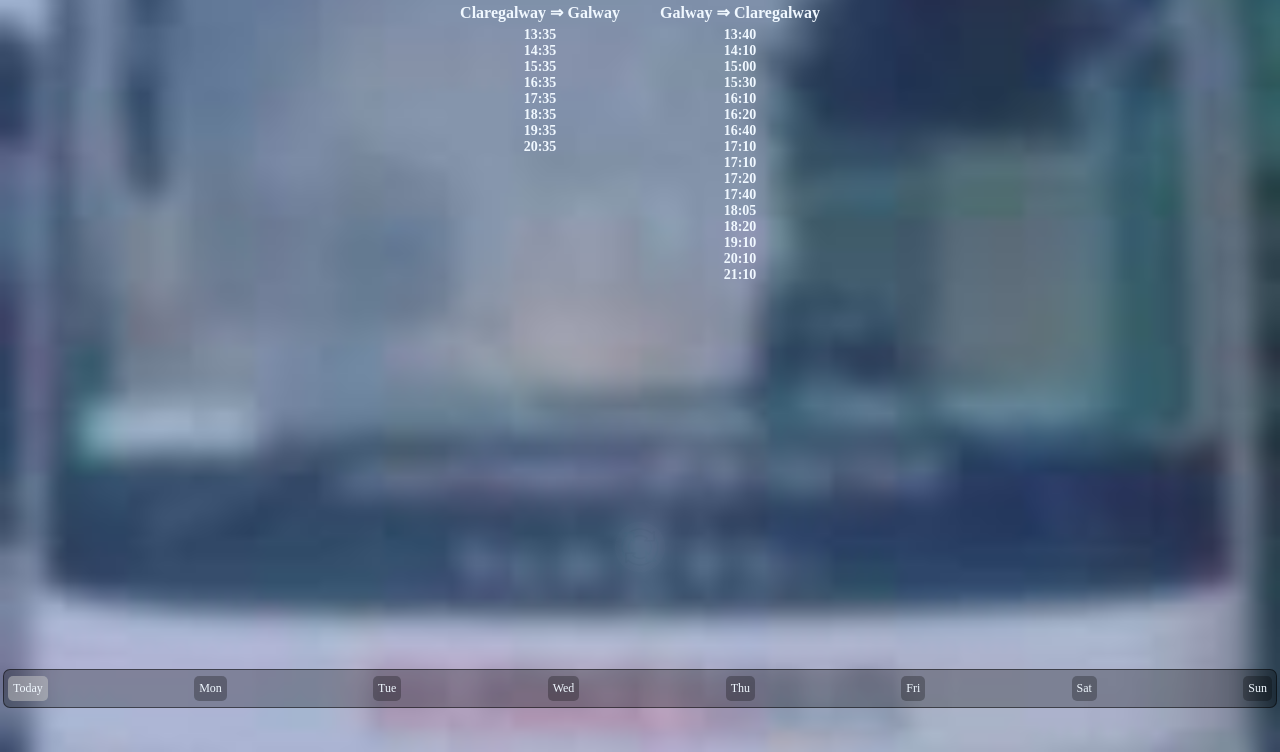
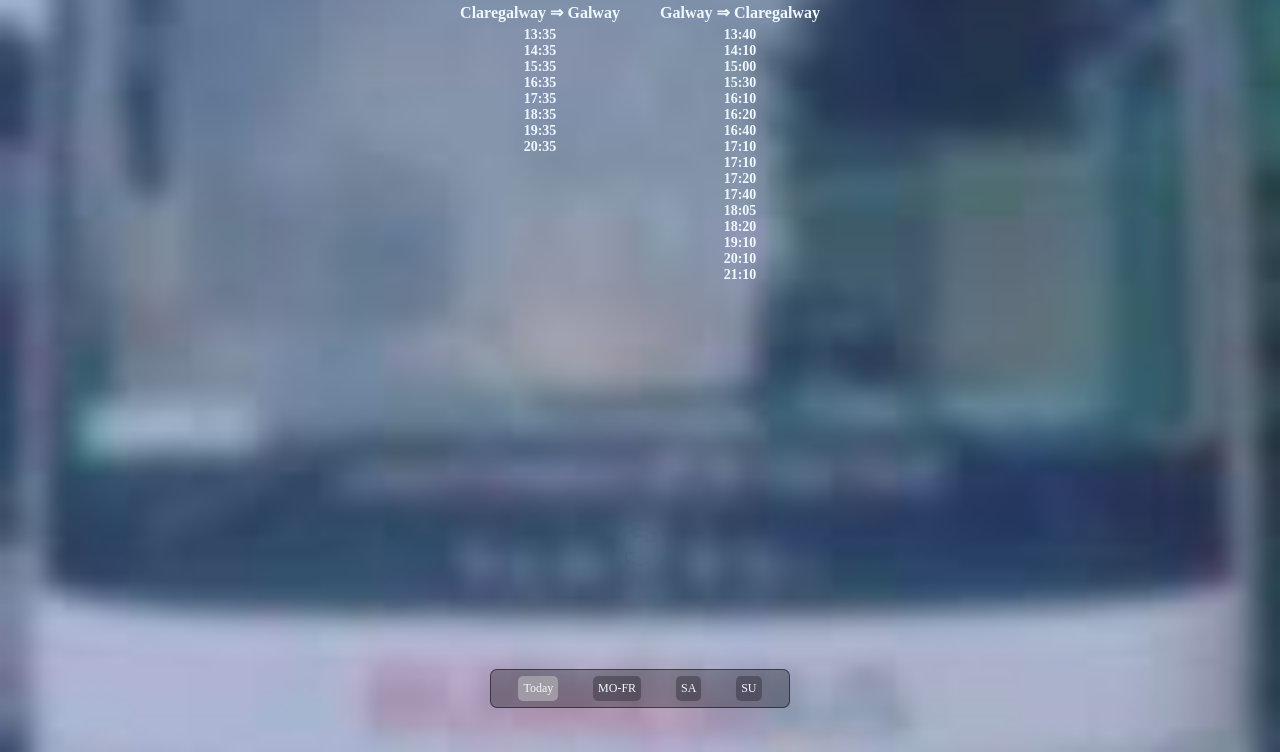
Before and after one commit to Sergii-Kostanets/bus-schedule, a plain HTML site: page index.html in a window 1280 px wide. Shown: the part 53-805 px from the top of the page. Drawn offline with Linux system fonts and the light colour scheme.

Commit message:
edit days panel

```diff
--- a/assets/css/style.css
+++ b/assets/css/style.css
@@ -78,12 +78,13 @@ fieldset > legend {
 }
 fieldset > div {
     display: flex;
-    justify-content: space-between;
-    margin: 3px;
-    padding: 6px 3px;
+    justify-content: space-around;
+    margin: 3px auto;
+    padding: 6px 10px;
     background-color: rgba(0, 0, 0, 0.274);
     border: 1px solid rgba(0, 0, 0, 0.5);
     border-radius: 7px;
+    max-width: 300px;
 }
 fieldset > div > div {
     display: flex;
--- a/index.html
+++ b/index.html
@@ -21,32 +21,16 @@
                 <label for="Today" class="checked">Today</label>
             </div>
             <div>
-                <input type="radio" id="Monday" name="dayOfTheWeek" value="Monday" />
-                <label for="Monday">Mon</label>
-            </div>
-            <div>
-                <input type="radio" id="Tuesday" name="dayOfTheWeek" value="Tuesday" />
-                <label for="Tuesday">Tue</label>
-            </div>
-            <div>
-                <input type="radio" id="Wednesday" name="dayOfTheWeek" value="Wednesday" />
-                <label for="Wednesday">Wed</label>
-            </div>
-            <div>
-                <input type="radio" id="Thursday" name="dayOfTheWeek" value="Thursday" />
-                <label for="Thursday">Thu</label>
-            </div>
-            <div>
-                <input type="radio" id="Friday" name="dayOfTheWeek" value="Friday" />
-                <label for="Friday">Fri</label>
+                <input type="radio" id="Workday" name="dayOfTheWeek" value="Workday" />
+                <label for="Workday">MO-FR</label>
             </div>
             <div>
                 <input type="radio" id="Saturday" name="dayOfTheWeek" value="Saturday" />
-                <label for="Saturday">Sat</label>
+                <label for="Saturday">SA</label>
             </div>
             <div>
                 <input type="radio" id="Sunday" name="dayOfTheWeek" value="Sunday" />
-                <label for="Sunday">Sun</label>
+                <label for="Sunday">SU</label>
             </div>
         </div>
     </fieldset>
```
